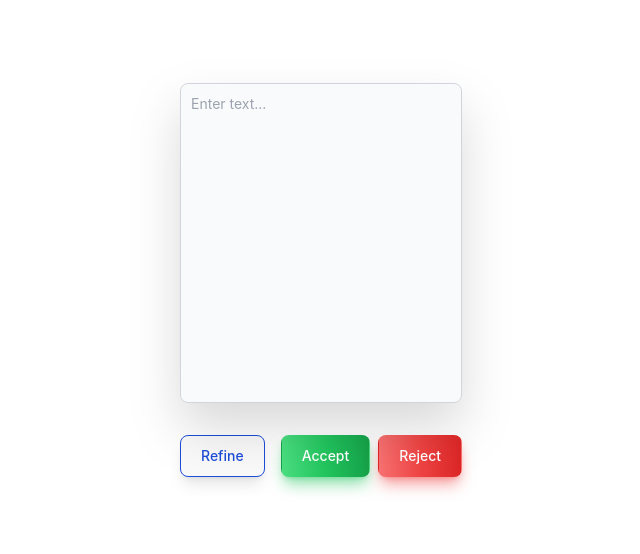
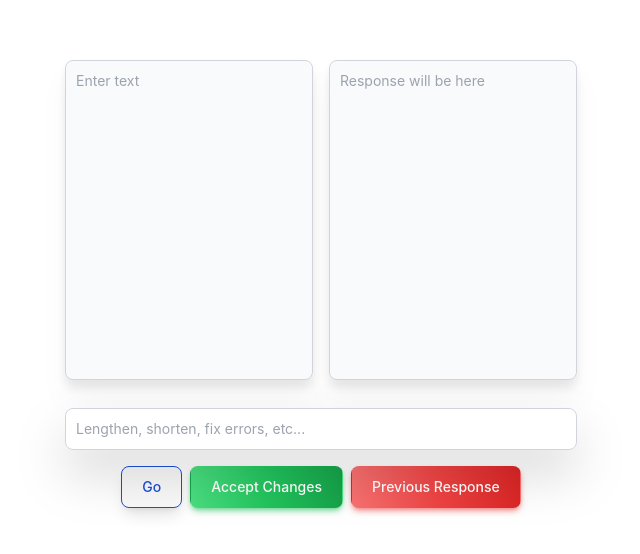
Before and after one commit to Artists-for-Humanity/OdistAI, a React (Vite) app in the folder client/: page / in a window 1280 px wide. Shown: the part 116-670 px from the top of the page, without its empty margins (319-959 px from the left). Built offline with nearby package versions, Linux system fonts and the light colour scheme.

Commit message:
chore: added IncomingText box, added Input box, created ToolBar

```diff
--- a/client/src/App.tsx
+++ b/client/src/App.tsx
@@ -1,39 +1,22 @@
 import { useState } from "react";
 import "./App.css";
-import TextInput from "./Components/TextInputBox";
+import TextInput from "./Components/TextInput";
+import IncomingText from "./Components/IncomingText";
+import InputBox from "./Components/InputBox";
+import ToolBar from "./Components/ToolBar";
 
 function App() {
   const [count, setCount] = useState(0);
 
   return (
-    <div>
-      {/* <textarea
-        id="message"
-        className="resize-none block w-96 h-80 mb-8 p-2.5 w-full text-sm text-gray-900 drop-shadow-2xl bg-gray-50 rounded-lg border border-gray-300 focus:ring-blue-500 focus:border-blue-500 dark:bg-gray-700 dark:border-gray-600 dark:placeholder-gray-400 dark:text-white dark:focus:ring-blue-500 dark:focus:border-blue-500"
-        placeholder="Enter text..."
-      ></textarea> */}
-      <TextInput></TextInput>
-      <div className="items-center justify-center hidden col-span-1 space-x-2 sm:flex">
-        <button
-          type="button"
-          className="text-blue-700 shadow-lg hover:text-white border border-blue-700 hover:bg-blue-800 focus:ring-4 focus:outline-none focus:ring-blue-300 font-medium rounded-lg text-sm px-5 py-2.5 text-center mr-2 mb-2 dark:border-blue-500 dark:text-blue-500 dark:hover:text-white dark:hover:bg-blue-500 dark:focus:ring-blue-800"
-        >
-          Refine
-        </button>
-
-        <button
-          type="button"
-          className="text-white bg-gradient-to-r from-green-400 via-green-500 to-green-600 hover:bg-gradient-to-br focus:ring-4 focus:outline-none focus:ring-green-300 dark:focus:ring-green-800 shadow-lg shadow-green-500/50 dark:shadow-lg dark:shadow-green-800/80 font-medium rounded-lg text-sm px-5 py-2.5 text-center mr-2 mb-2"
-        >
-          Accept
-        </button>
-
-        <button
-          type="button"
-          className="text-white bg-gradient-to-r from-red-400 via-red-500 to-red-600 hover:bg-gradient-to-br focus:ring-4 focus:outline-none focus:ring-red-300 dark:focus:ring-red-800 shadow-lg shadow-red-500/50 dark:shadow-lg dark:shadow-red-800/80 font-medium rounded-lg text-sm px-5 py-2.5 text-center mr-2 mb-2"
-        >
-          Reject
-        </button>
+    <div className="flex flex-col items-center w-screen">
+      <div className="w-4/5 md:4/5 lg:w-2/5 ">
+        <div className="flex gap-x-4 mb-3">
+          <TextInput />
+          <IncomingText />
+        </div>
+        <InputBox />
+        <ToolBar />
       </div>
     </div>
   );
--- /dev/null
+++ b/client/src/Components/IncomingText.tsx
@@ -0,0 +1,12 @@
+function IncomingText() {
+  return (
+    <textarea
+      readOnly
+      id="message"
+      className="resize-none block w-1/2 h-80 p-2.5 text-sm text-gray-900 drop-shadow-xl bg-gray-50 rounded-lg border border-gray-300 dark:bg-gray-700 dark:border-gray-600 dark:placeholder-gray-400 dark:text-white"
+      placeholder="Response will be here"
+    ></textarea>
+  );
+}
+
+export default IncomingText;
--- /dev/null
+++ b/client/src/Components/InputBox.tsx
@@ -0,0 +1,10 @@
+function InputBox() {
+  return (
+    <input
+      className="w-full my-4 p-2.5 text-sm drop-shadow-2xl rounded-lg border border-gray-300 focus:ring-blue-500 focus:border-blue-500 dark:border-gray-600 dark:placeholder-gray-400 dark:focus:ring-blue-500 dark:focus:border-blue-500"
+      placeholder="Lengthen, shorten, fix errors, etc..."
+    ></input>
+  );
+}
+
+export default InputBox;
--- /dev/null
+++ b/client/src/Components/TextInput.tsx
@@ -0,0 +1,11 @@
+function TextInput() {
+  return (
+    <textarea
+      id="message"
+      className="resize-none block w-1/2 h-80 p-2.5 text-sm text-gray-900 drop-shadow-xl bg-gray-50 rounded-lg border border-gray-300 focus:ring-blue-500 focus:border-blue-500 dark:bg-gray-700 dark:border-gray-600 dark:placeholder-gray-400 dark:text-white dark:focus:ring-blue-500 dark:focus:border-blue-500"
+      placeholder="Enter text"
+    ></textarea>
+  );
+}
+
+export default TextInput;
--- a/client/src/Components/TextInputBox.tsx
+++ /dev/null
@@ -1,12 +0,0 @@
-
-function TextInput() {
-
-    return (
-    <textarea
-        id="message"
-        className="resize-none block w-96 h-80 mb-8 p-2.5 w-full text-sm text-gray-900 drop-shadow-2xl bg-gray-50 rounded-lg border border-gray-300 focus:ring-blue-500 focus:border-blue-500 dark:bg-gray-700 dark:border-gray-600 dark:placeholder-gray-400 dark:text-white dark:focus:ring-blue-500 dark:focus:border-blue-500"
-        placeholder="Enter text..."></textarea>)
-
-}
-
-export default TextInput;
--- /dev/null
+++ b/client/src/Components/ToolBar.tsx
@@ -0,0 +1,27 @@
+function ToolBar() {
+  return (
+    <div className="flex justify-center gap-x-2">
+      <button
+        type="button"
+        className="text-blue-700 shadow-lg hover:text-white border border-blue-700 hover:bg-blue-800 focus:ring-4 focus:outline-none focus:ring-blue-300 font-medium rounded-lg text-sm px-5 py-2.5 text-center dark:border-blue-500 dark:text-blue-500 dark:hover:text-white dark:hover:bg-blue-500 dark:focus:ring-blue-800"
+      >
+        Go
+      </button>
+      <button
+        type="button"
+        className="text-center text-white text-sm bg-gradient-to-r from-green-400 via-green-500 to-green-600 hover:bg-gradient-to-br focus:ring-4 focus:outline-none focus:ring-green-300 dark:focus:ring-green-800 shadow-md shadow-green-500/50 dark:shadow-md dark:shadow-green-800/80 font-medium rounded-lg px-5 py-2.5"
+      >
+        Accept Changes
+      </button>
+
+      <button
+        type="button"
+        className="text-center text-white text-sm bg-gradient-to-r from-red-400 via-red-500 to-red-600 hover:bg-gradient-to-br focus:ring-4 focus:outline-none focus:ring-red-300 dark:focus:ring-red-800 shadow-md shadow-red-500/50 dark:shadow-md dark:shadow-red-800/80 font-medium rounded-lg px-5 py-2.5"
+      >
+        Previous Response
+      </button>
+    </div>
+  );
+}
+
+export default ToolBar;
```
Also changed, not shown: 1 other file (tests, documents, lock files or other folders).
